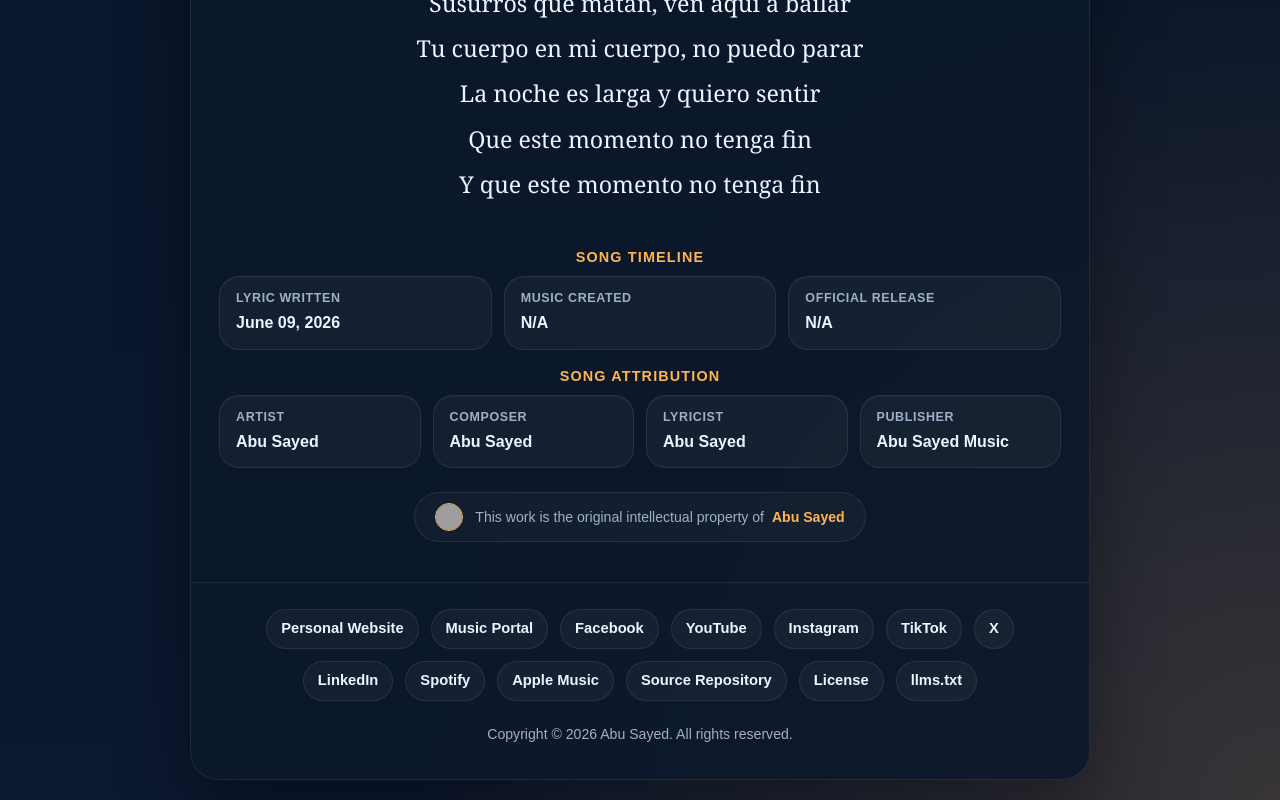
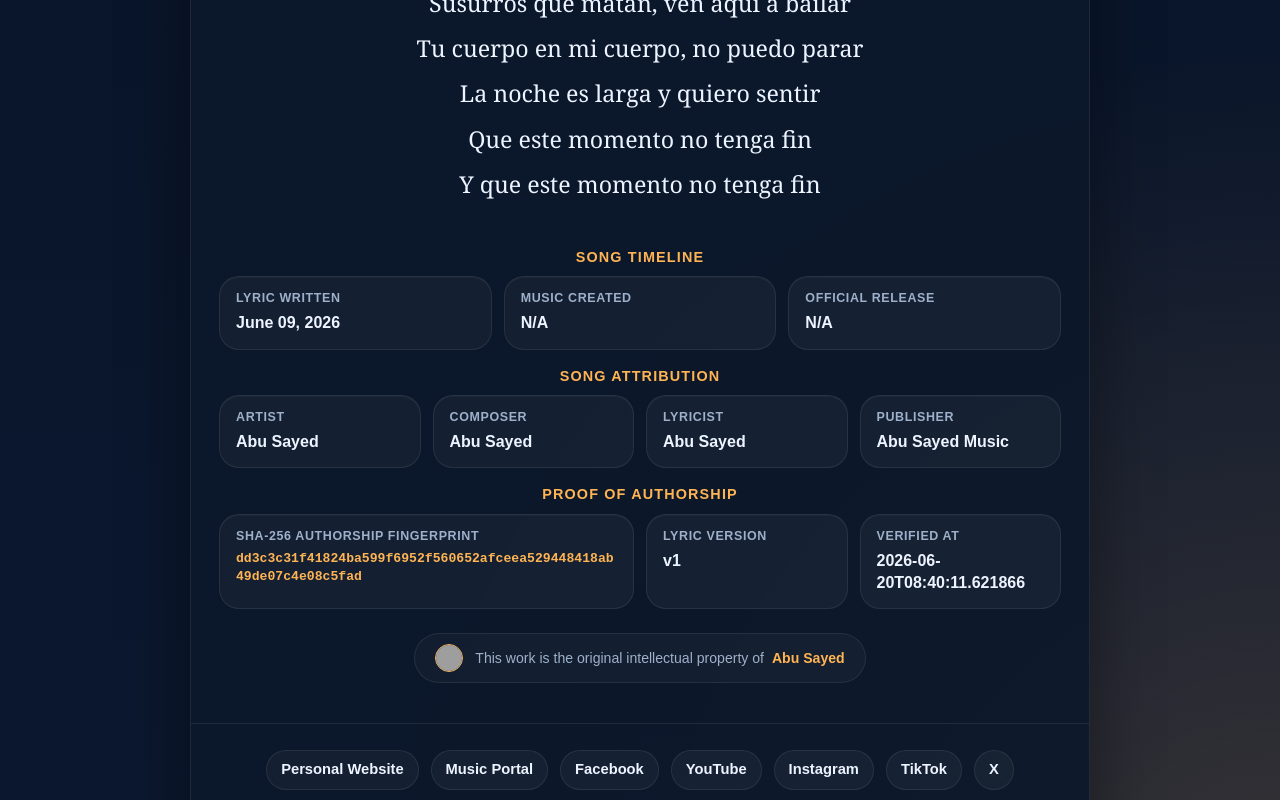
Before and after one commit to ImAbuSayed/susurros-que-matan, a plain HTML site: page index.html in a window 1280 px wide. Shown: the part 2000-2800 px from the top of the page. Drawn offline with Linux system fonts and the light colour scheme; grey boxes are pictures that could not be loaded.

Commit message:
feat: update song assets v1 with signed GPG commit [verified]

```diff
--- a/index.html
+++ b/index.html
@@ -14,9 +14,9 @@
     <meta name="keywords" content="Susurros que matan, Abu Sayed lyrics, original song lyrics, Abu Sayed original song, Abu Sayed lyricist, Abu Sayed composer, Abu Sayed songwriter, official lyrics">
     <meta name="robots" content="index,follow,max-snippet:-1,max-image-preview:large,max-video-preview:-1">
     <meta name="referrer" content="strict-origin-when-cross-origin">
-    <meta name="description" content="Explore the poetic journey of &#x27;Susurros que matan&#x27;, an original masterpiece written and composed by Abu Sayed.">
+    <meta name="description" content="Official lyric archive for Abu Sayed&#x27;s song &#x27;Susurros que matan&#x27;. Written, composed, and owned by the artist.">
     <meta property="og:title" content="Susurros que matan - Original Lyrics by Abu Sayed">
-    <meta property="og:description" content="Explore the poetic journey of &#x27;Susurros que matan&#x27;, an original masterpiece written and composed by Abu Sayed.">
+    <meta property="og:description" content="Official lyric archive for Abu Sayed&#x27;s song &#x27;Susurros que matan&#x27;. Written, composed, and owned by the artist.">
     <meta property="og:type" content="music.song">
     <meta property="og:url" content="https://imabusayed.github.io/susurros-que-matan/">
     <meta property="og:site_name" content="Abu Sayed Music">
@@ -24,7 +24,7 @@
     <meta name="last-modified" content="2026-06-09 13:14:30">
     <meta name="twitter:card" content="summary_large_image">
     <meta name="twitter:title" content="Susurros que matan - Original Lyrics by Abu Sayed">
-    <meta name="twitter:description" content="Explore the poetic journey of &#x27;Susurros que matan&#x27;, an original masterpiece written and composed by Abu Sayed.">
+    <meta name="twitter:description" content="Official lyric archive for Abu Sayed&#x27;s song &#x27;Susurros que matan&#x27;. Written, composed, and owned by the artist.">
     <link rel="canonical" href="https://imabusayed.github.io/susurros-que-matan/">
     <link rel="sitemap" type="application/xml" title="Sitemap" href="https://imabusayed.github.io/susurros-que-matan/sitemap.xml">
     <link rel="author" href="https://github.com/ImAbuSayed">
@@ -100,7 +100,7 @@
       "@id": "https://imabusayed.github.io/susurros-que-matan#webpage",
       "url": "https://imabusayed.github.io/susurros-que-matan/",
       "name": "Susurros que matan - Original Lyrics by Abu Sayed",
-      "description": "Explore the poetic journey of 'Susurros que matan', an original masterpiece written and composed by Abu Sayed.",
+      "description": "Official lyric archive for Abu Sayed's song 'Susurros que matan'. Written, composed, and owned by the artist.",
       "isPartOf": {
         "@id": "https://music.abusayed.com.bd/#website"
       },
@@ -537,7 +537,7 @@
 
         <div class="controls">
             <button class="btn-speak" id="speakBtn" title="Read the lyrics aloud"><span id="speakText">Read Aloud</span></button>
-            <a href="https://music.abusayed.com.bd/Licensing/?https://imabusayed.github.io/susurros-que-matan/" class="btn-license" title="Get licensing for this song" target="_blank">Get License For Susurros que matan</a>
+            <a href="https://music.abusayed.com.bd/Licensing/?https://imabusayed.github.io/susurros-que-matan/" class="btn-license" title="Get licensing for this song" target="_blank">Request Licensing for Susurros que matan</a>
 
         </div>
         <br>
@@ -612,6 +612,26 @@
             <div class="meta-card">
                 <span class="meta-label">Publisher</span>
                 <strong>Abu Sayed Music</strong>
+            </div>
+
+                </div>
+            </div>
+
+            <div class="details-block">
+                <div class="details-title">Proof of Authorship</div>
+                <div class="meta-grid">
+
+            <div class="meta-card" style="grid-column: span 2;">
+                <span class="meta-label">SHA-256 Authorship Fingerprint</span>
+                <strong style="word-break: break-all; font-family: monospace; font-size: 0.82rem; color: var(--accent);">dd3c3c31f41824ba599f6952f560652afceea529448418ab49de07c4e08c5fad</strong>
+            </div>
+            <div class="meta-card">
+                <span class="meta-label">Lyric Version</span>
+                <strong>v1</strong>
+            </div>
+            <div class="meta-card">
+                <span class="meta-label">Verified At</span>
+                <strong>2026-06-20T08:40:11.621866</strong>
             </div>
 
                 </div>
```
Also changed, not shown: excerpts/Bridge-Preview.txt (added), excerpts/Chorus-Preview.txt (added), excerpts/Final-Chorus-Preview.txt (added), excerpts/Hook-Preview.txt (added), excerpts/Pre-Chorus-2-Preview.txt (added), excerpts/Pre-Chorus-3-Preview.txt (added), excerpts/Pre-Chorus-Preview.txt (added), excerpts/Verse-1-Preview.txt (added), excerpts/Verse-2-Preview.txt (added), excerpts/Verse-3-Preview.txt (added), hashes.txt (added), llms.txt, lyrics_backup/2026-06-20_susurros-que-matan-v1.txt (added), manifest.json (added), 1 other file.
